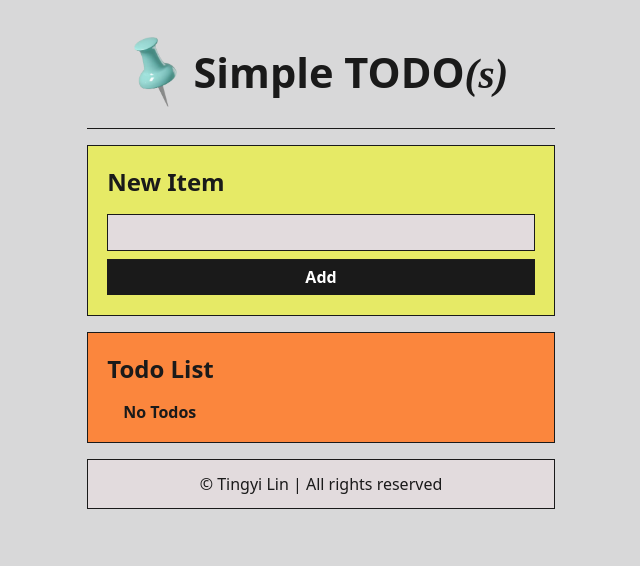
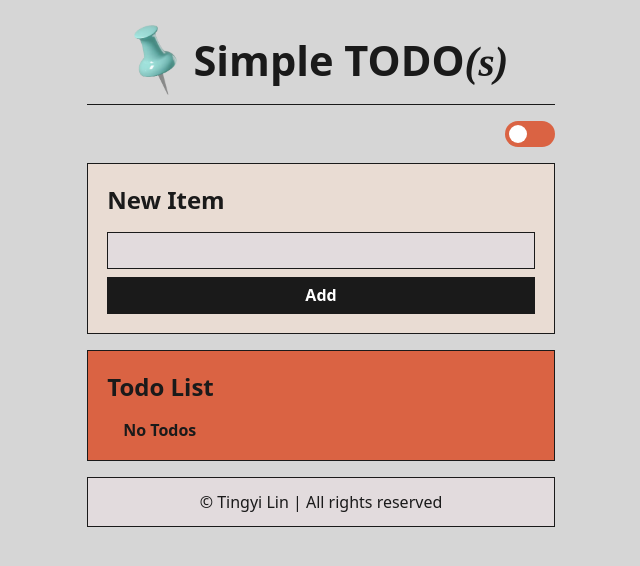
Before and after one commit to lintingyii/Simple-TODO-s-, a React (Create React App) app: page / in a window 1280 px wide. Shown: the top 566 px of the page, without its empty margins (319-959 px from the left). Built offline with nearby package versions, Linux system fonts and the light colour scheme.

Commit message:
dark mode

```diff
--- a/src/App.js
+++ b/src/App.js
@@ -1,4 +1,5 @@
-import { useEffect, useState } from "react";
+import React, { useEffect, useState } from "react";
+import ToggleSwitch from "./ToggleSwitch";
 import "./style.css";
 
 export default function App() {
@@ -6,55 +7,66 @@ export default function App() {
   const [todos, setTodos] = useState(() => {
     const localValue = localStorage.getItem("ITEMS");
     if (localValue == null) return [];
-
     return JSON.parse(localValue);
+  });
+  const [isDarkMode, setIsDarkMode] = useState(() => {
+    const localTheme = localStorage.getItem("DARK_MODE");
+    return localTheme === "true";
   });
 
   useEffect(() => {
     localStorage.setItem("ITEMS", JSON.stringify(todos));
   }, [todos]);
 
+  useEffect(() => {
+    localStorage.setItem("DARK_MODE", isDarkMode);
+    document.body.classList.toggle("dark-mode", isDarkMode);
+  }, [isDarkMode]);
+
   function handleSubmit(e) {
     e.preventDefault();
-
-    setTodos((currentTodos) => {
-      return [
+    setTodos((currentTodos) => [
       ...currentTodos,
       { id: crypto.randomUUID(), title: newItem, completed: false },
-      ];
-    });
-
+    ]);
     setNewItem("");
   }
 
   function toggleTodo(id, completed) {
-    setTodos((currentTodos) => {
-      return currentTodos.map((todo) => {
-        if (todo.id === id) {
-          return { ...todo, completed };
-        }
-
-        return todo;
-      });
-    });
+    setTodos((currentTodos) =>
+      currentTodos.map((todo) =>
+        todo.id === id ? { ...todo, completed } : todo
+      )
+    );
   }
 
   function deleteTodo(id) {
-    setTodos((currentTodos) => {
-      return currentTodos.filter((todo) => todo.id !== id);
-    });
+    setTodos((currentTodos) => currentTodos.filter((todo) => todo.id !== id));
   }
-  console.log(todos);
 
   return (
     <>
       <div className="page-header">
-        <img className="pin" src="./pin.png" alt="pin"/>
-        <h1 style={{whiteSpace:'nowrap'}}>
+        <img className="pin" src="./pin.png" alt="pin" />
+        <div
+          style={{
+            display: "flex",
+            flexDirection: "column",
+            alignItems: "right",
+          }}
+        >
+          <h1 style={{ whiteSpace: "nowrap", margin:'1rem 0rem' }}>
             Simple TODO
-          <span style={{ fontFamily: "serif", fontStyle: "italic" }}>(s)</span>
+            <span style={{ fontFamily: "serif", fontStyle: "italic" }}>
+              (s)
+            </span>
           </h1>
         </div>
+      </div>
+      <ToggleSwitch
+        checked={isDarkMode}
+        onChange={() => setIsDarkMode((prev) => !prev)}
+      />
       <div className="content">
         <form onSubmit={handleSubmit} className="new-item-form">
           <div className="form-row">
@@ -72,8 +84,7 @@ export default function App() {
           <h1 className="header">Todo List</h1>
           <ul className="list">
             {todos.length === 0 && "No Todos"}
-          {todos.map((todo) => {
-            return (
+            {todos.map((todo) => (
               <li key={todo.id}>
                 <label>
                   <input
@@ -105,13 +116,14 @@ export default function App() {
                   </svg>
                 </button>
               </li>
-            );
-          })}
+            ))}
           </ul>
         </form>
-      <div className="footer">
-        © Tingyi Lin  |  All rights reserved
-      </div>
+        <div className="footer">© Tingyi Lin | All rights reserved</div>
+        {/* <ToggleSwitch
+          checked={isDarkMode}
+          onChange={() => setIsDarkMode((prev) => !prev)}
+        /> */}
       </div>
     </>
   );
--- /dev/null
+++ b/src/ToggleSwitch.css
@@ -0,0 +1,49 @@
+/* Hide the default checkbox */
+.switch {
+    display: flex;
+    width: 100%;
+    /* background-color: #DA6343; */
+    justify-content: end;
+    margin-bottom: 2vh;
+}
+
+.switch input {
+    opacity: 0;
+    width: 0;
+    height: 0;
+    margin: 0;
+}
+
+/* The slider */
+.switch label {
+    display: block;
+    width: 50px;
+    height: 26px;
+    background-color: #DA6343;
+    border-radius: 34px;
+    position: relative;
+    cursor: pointer;
+    transition: background-color 0.2s;
+}
+
+/* The slider before and after the toggle */
+.switch label::before {
+    content: "";
+    position: absolute;
+    height: 18px;
+    width: 18px;
+    border-radius: 50%;
+    background: white;
+    top: 4px;
+    left: 4px;
+    transition: transform 0.2s;
+}
+
+/* When the checkbox is checked, move the slider */
+.switch input:checked + label {
+    background-color: #347064;
+}
+
+.switch input:checked + label::before {
+    transform: translateX(24px);
+}
--- /dev/null
+++ b/src/ToggleSwitch.js
@@ -0,0 +1,18 @@
+import React from 'react';
+import './ToggleSwitch.css';
+
+const ToggleSwitch = ({ onChange, checked }) => {
+    return (
+        <div className="switch">
+            <input
+                type="checkbox"
+                id="toggleSwitch"
+                checked={checked}
+                onChange={onChange}
+            />
+            <label htmlFor="toggleSwitch"></label>
+        </div>
+    );
+};
+
+export default ToggleSwitch;
--- a/src/style.css
+++ b/src/style.css
@@ -5,7 +5,7 @@
 }
 
 body {
-  background: #d8d8d9;
+  background: #D6D6D6;
   color: #1a1a1a;
   width: 95%;
   max-width: 500px;
@@ -57,7 +57,7 @@ body {
   font-weight: 600;
   font-family: system-ui, -apple-system, BlinkMacSystemFont, "Segoe UI", Roboto,
     Oxygen, Ubuntu, Cantarell, "Open Sans", "Helvetica Neue", sans-serif;
-  background-color: #e6ea66;
+  background-color: #E9DCD3;
 }
 
 .list-form {
@@ -73,7 +73,7 @@ body {
   font-weight: 600;
   font-family: system-ui, -apple-system, BlinkMacSystemFont, "Segoe UI", Roboto,
     Oxygen, Ubuntu, Cantarell, "Open Sans", "Helvetica Neue", sans-serif;
-  background-color: #FB863D;
+  background-color: #DA6343;
 }
 
 .form-row {
@@ -102,15 +102,15 @@ body {
 }
 
 .btn.btn-danger {
-  background: hsl(0, 100%, 40%, 0.1);
-  border: 1px solid #C30020;
-  color: #C30020;
+  background: #1a1a1a;
+  color: #DA6343;
   padding: 6px 7px 7px 5px;
+  border: none;
 }
 
 .btn.btn-danger:hover,
 .btn.btn-danger:focus-visible {
-  background: hsl(0, 100%, 40%, 0.2);
+  background: #353535;
 }
 
 .new-item-form input {
@@ -120,11 +120,12 @@ body {
   border-radius: 0px;
   padding: 0.4rem 0.4rem;
   color: #1a1a1a;
+  font-weight: 400;
   font-size: 1rem;
 }
 
 .new-item-form input:focus {
-  border: 1px solid #787941;
+  border: 1px solid #877f7b;
 }
 
 .header {
@@ -199,16 +200,14 @@ li{
 
 .list li:has(input:checked) label::before {
   content: "✔";
-  background: #e6ea66;
+  background: #E9DCD3;
   color: #1a1a1a;
   font-size: 0.75rem;
   font-weight: bold;
-  text-decoration: none !important;
 }
 
 .list li:has(input:checked) label:hover::before {
-  background: #e6ea66;
-  text-decoration: none !important;
+  background: #E9DCD3;
 }
 
 .footer {
@@ -230,3 +229,62 @@ li{
     height: 65px;
   }
 }
+
+/*  Dark mode  */
+/* ________________________________ */
+
+body.dark-mode {
+  background: #1a1a1a;
+}
+
+body.dark-mode .page-header {
+  color: #E2DBD5;
+  border-bottom: 1.5px solid #E2DBD5;
+}
+
+body.dark-mode .new-item-form{
+  background-color: #2C2D31;
+  color: #E2DBD5;
+  border-color: #E2DBD5;
+}
+
+body.dark-mode .list-form {
+  background-color: #347064;
+  color: #E2DBD5;
+  border-color: #E2DBD5;
+}
+
+body.dark-mode .new-item-form input {
+  background: #3F4045;
+  color: #E2DBD5;
+  border-color: #E2DBD5;
+}
+
+body.dark-mode .btn.btn-danger {
+  background: #E2DBD5;
+  color: #347064;
+}
+
+body.dark-mode .btn:focus-visible {
+  background:#E2DBD5;
+}
+
+body.dark-mode .footer {
+  background-color: #38393f;
+  color: #E2DBD5;
+  border-color: #E2DBD5;
+}
+
+body.dark-mode .list li:has(input:checked) p {
+ color: #f5f5f5;
+}
+
+body.dark-mode .btn {
+  background-color: #E2DBD5;
+  border-color: #E2DBD5;
+  color: #2C2D31;
+}
+
+body.dark-mode .btn:hover {
+  background:#f6f0eb;
+}
```
Lines whose indentation alone changed are shown as unchanged.
